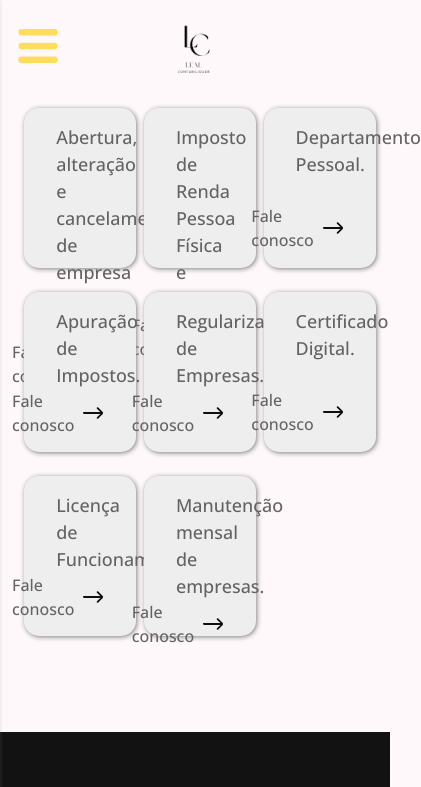
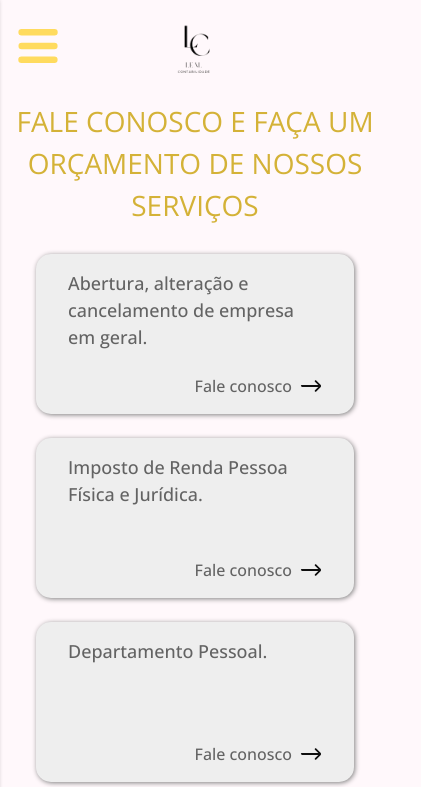
Before and after one commit to Nyir0/contabilidade, a React (Create React App) app: page /servicos in a window 390 px wide. Shown: the top 787 px of the page, 421 px wide, since content can reach past the window. Built offline with nearby package versions, Linux system fonts and the light colour scheme.

Commit message:
fix:responsividade para mobile

```diff
--- a/src/pages/Services.css
+++ b/src/pages/Services.css
@@ -2,6 +2,14 @@
     display: grid;
     grid-template-columns: repeat(3, 30%);
     grid-column-gap: 2%;
+}
+
+@media screen and (max-width:768px) {
+    #services{
+        display: flex;
+        flex-direction: column;
+        align-items: center;
+    }
 }
 
 .services-card{
@@ -9,3 +17,11 @@
     margin-right: 5px;
     margin-left: 5px;
 }
+
+@media screen and (max-width:768px) {
+    .services-card{
+        width: 85%;
+        margin-right: 15px;
+        margin-left: 15px;
+    }
+}
--- a/src/pages/Services.js
+++ b/src/pages/Services.js
@@ -18,6 +18,7 @@ export default function Services(){
 
     return(
         <section className="h-auto mb-20">
+            <h2 className='text-center mb-5 max-sm:text-center max-sm:mb-5'>Fale conosco e faça um orçamento de nossos serviços</h2>
             <div id='services'>
                 {RenderServices}
             </div>
```
